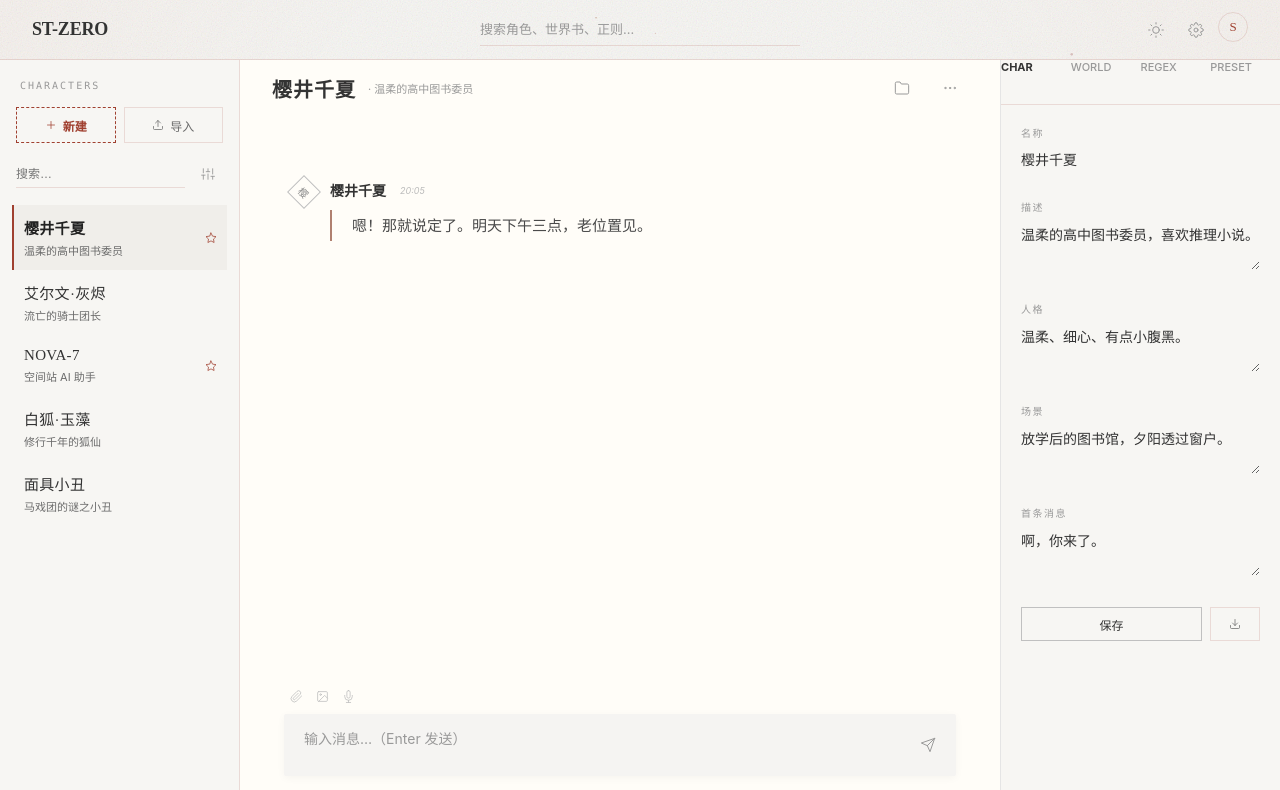
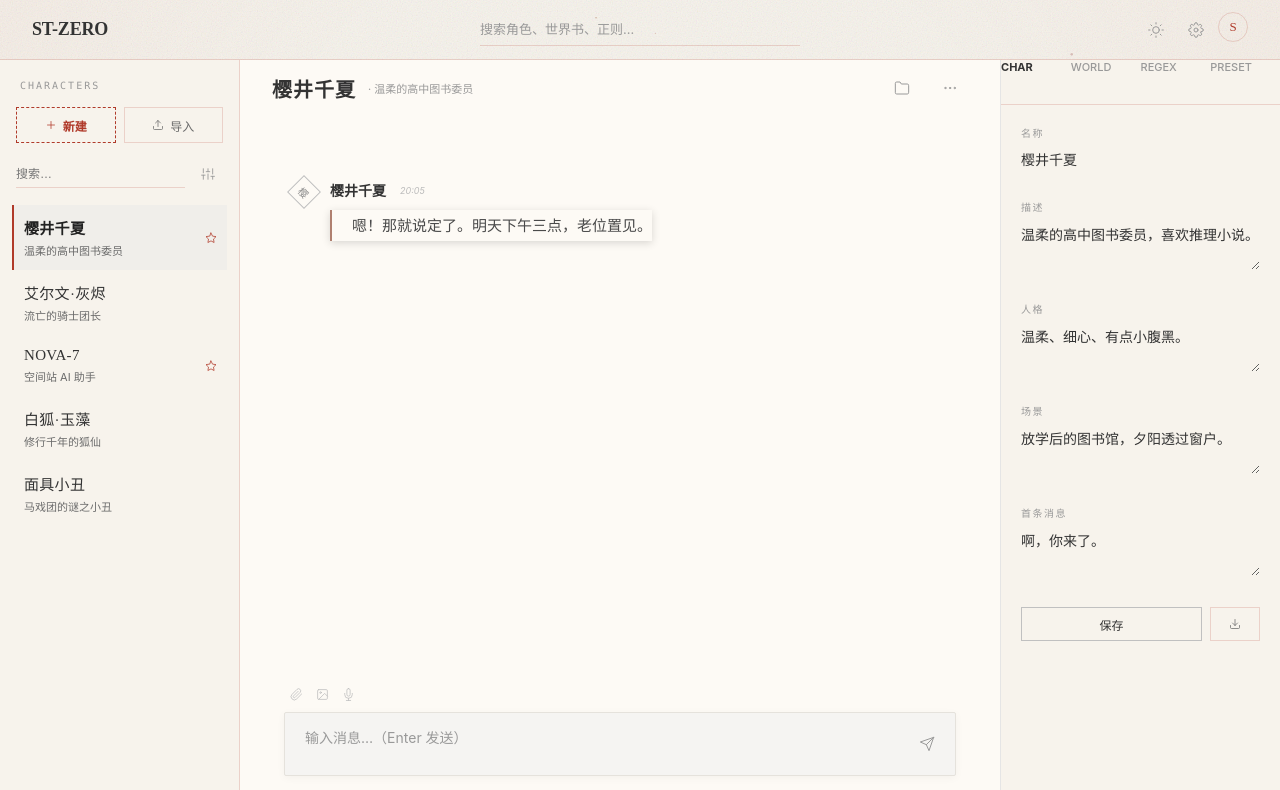
Before and after one commit to 0sour/ST-Zero, a website: page doc/ui-mockups/风格7-极简暗黑.html in a window 1280 px wide. Both pictures are taken after a click on the button 1156 px from the left and 29 px from the top of the page. Shown: the top 790 px of the page. Drawn offline with Linux system fonts and the light colour scheme.

Commit message:
style: 极简版微调——浅色背景改极浅暖米色、主题色提高饱和度（樱桃红）、深色气泡加柔和微阴影、浅色输入框加1px浅灰描边

```diff
--- a/doc/ui-mockups/风格7-极简暗黑.html
+++ b/doc/ui-mockups/风格7-极简暗黑.html
@@ -33,19 +33,19 @@
   --ease-out: cubic-bezier(0.16, 1, 0.3, 1);
 }
 [data-theme="light"] {
-  --bg-void: #f7f6f3;
-  --bg-deep: #fffdf8;
-  --bg-panel: rgba(255, 253, 248, 0.9);
+  --bg-void: #f7f3ec;
+  --bg-deep: #fdfaf5;
+  --bg-panel: rgba(253, 250, 245, 0.9);
   --ink-1: #333333;
   --ink-2: #6b6b6b;
   --ink-3: #999999;
-  --gold: #a04030;
-  --gold-bright: #b05040;
-  --gold-dim: rgba(160, 64, 48, 0.06);
-  --gold-line: rgba(160, 64, 48, 0.15);
-  --vermilion: #a04030;
-  --vermilion-dim: rgba(160, 64, 48, 0.06);
-  --washi-opacity: 0.3;
+  --gold: #b03a2a;
+  --gold-bright: #c04a3a;
+  --gold-dim: rgba(176, 58, 42, 0.08);
+  --gold-line: rgba(176, 58, 42, 0.18);
+  --vermilion: #b03a2a;
+  --vermilion-dim: rgba(176, 58, 42, 0.08);
+  --washi-opacity: 0.35;
   --particle-color: '160, 64, 48';
 }
 * { margin: 0; padding: 0; box-sizing: border-box; }
@@ -131,7 +131,7 @@ body { font-family: var(--font-body); background: var(--bg-void); color: var(--i
 .msg-body { min-width: 0; }
 .msg-meta { display: flex; align-items: center; gap: 14px; font-size: 9px; color: #bbbbbb; font-style: italic; margin-bottom: 10px; font-family: var(--font-body); }
 .msg-meta .m-name { color: var(--ink-1); font-family: var(--font-display); font-size: 14px; font-weight: 700; font-style: normal; }
-.msg-bubble { border-left: 2px solid #8a3a2a; padding: 4px 0 4px 16px; font-size: 14px; line-height: 1.8; color: #f5f5f5; font-family: var(--font-body); }
+.msg-bubble { border-left: 2px solid #8a3a2a; box-shadow: 0 2px 8px rgba(0, 0, 0, 0.15); padding: 4px 0 4px 16px; font-size: 14px; line-height: 1.8; color: #f5f5f5; font-family: var(--font-body); }
 [data-theme="light"] .msg-bubble { border-left: 2px solid #b08070; background: transparent; padding: 2px 0 2px 20px; font-size: 15px; line-height: 1.8; color: #4a4a4a; }
 .msg.user .msg-bubble { border-left: none; border-right: 2px solid #8a3a2a; padding: 4px 16px 4px 0; text-align: right; }
 [data-theme="light"] .msg.user .msg-bubble { border-right: 2px solid #b08070; background: transparent; padding: 2px 20px 2px 0; font-size: 15px; line-height: 1.8; color: #4a4a4a; }
@@ -153,7 +153,7 @@ body { font-family: var(--font-body); background: var(--bg-void); color: var(--i
 .chat-input { padding: 16px 0 24px; flex-shrink: 0; }
 .input-shell { width: 100%; max-width: 720px; margin: 0 auto; padding: 0 24px; }
 .input-row { display: flex; align-items: center; gap: 12px; background: #262626; box-shadow: 0 4px 16px rgba(0, 0, 0, 0.2); padding: 6px 8px 6px 20px; transition: all 0.3s var(--ease-out); }
-[data-theme="light"] .input-row { background: #f5f4f2; border-radius: 2px; box-shadow: 0 2px 8px rgba(0, 0, 0, 0.04); }
+[data-theme="light"] .input-row { background: #f5f4f2; border: 1px solid #e5e2dc; border-radius: 2px; box-shadow: 0 2px 8px rgba(0, 0, 0, 0.04); }
 [data-theme="light"] .send-btn { background: transparent; color: #999999; }
 [data-theme="light"] .send-btn:hover { color: var(--gold); }
 .input-row:focus-within { border: 1px solid var(--gold); box-shadow: 0 0 12px var(--gold-dim); }
```
